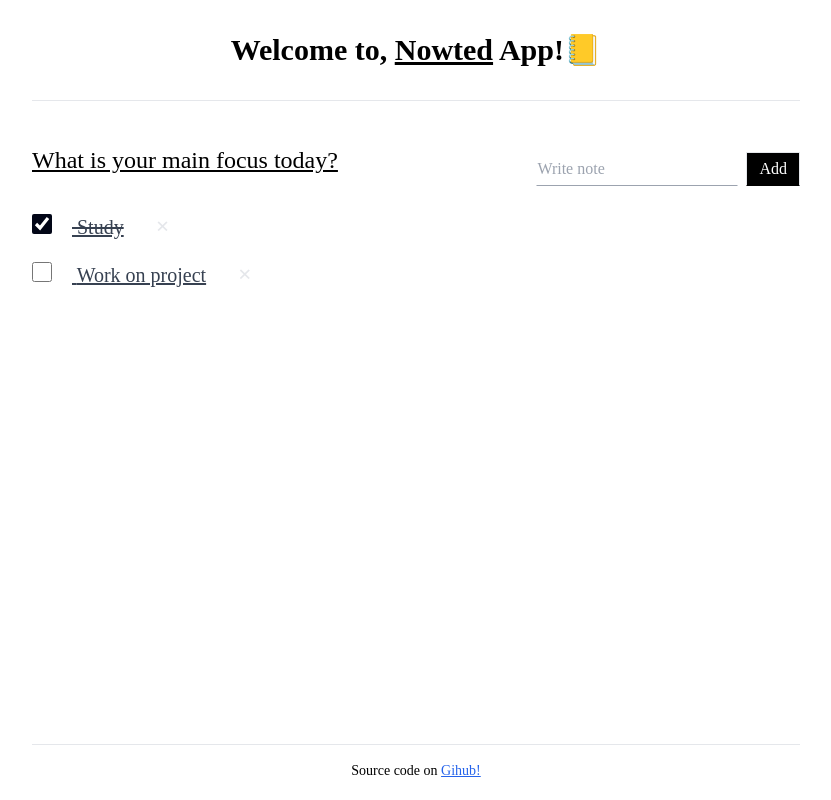
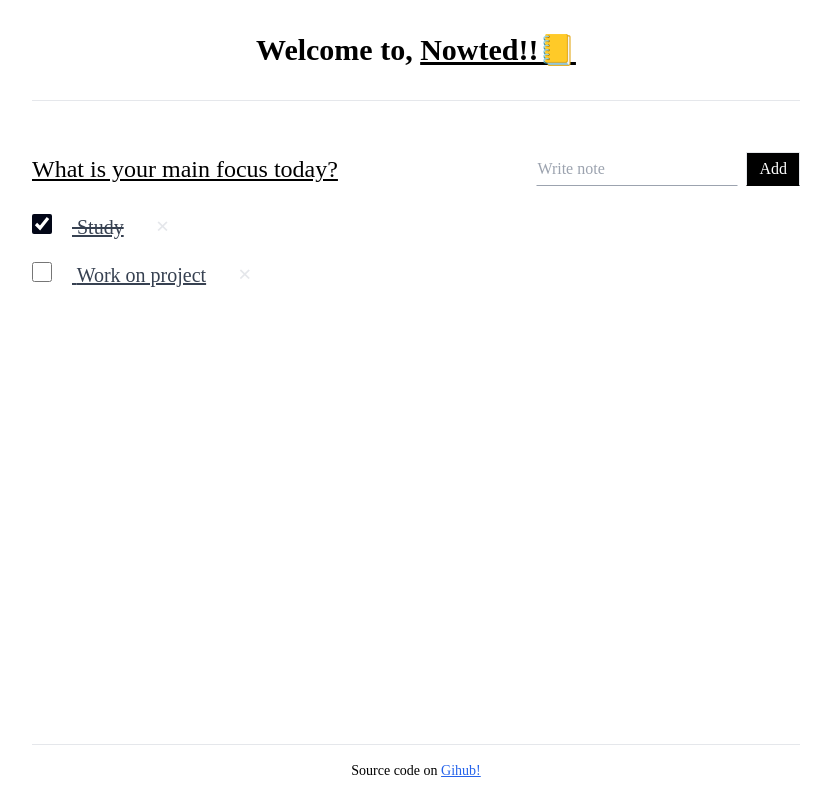
Before and after one commit to xsohe/nowted, a React (Vite) app: page / in a window 1280 px wide. Shown: the whole page, without its empty margins (224-1055 px from the left). Built offline with nearby package versions, Linux system fonts and the light colour scheme.

Commit message:
Adding react reveal

```diff
--- a/package.json
+++ b/package.json
@@ -12,6 +12,7 @@
   "dependencies": {
     "react": "^18.2.0",
     "react-dom": "^18.2.0",
+    "react-reveal": "^1.2.2",
     "uuid": "^9.0.0"
   },
   "devDependencies": {
--- a/src/components/Form.jsx
+++ b/src/components/Form.jsx
@@ -20,7 +20,7 @@
   }
 
   return (
-    <div className="flex relative justify-between sm:max-lg">
+    <div className="flex items-center justify-between sm:max-lg">
       <h1 className="text-xl md:text-2xl underline ">What is your main focus today?</h1>
       <form onSubmit={handleSubmit}>
         <input type="text" placeholder="Write note" className="border border-b-gray-400  py-1 m-2 border-transparent outline-none" autoFocus value={name} onChange={(e) => setName(e.target.value)} />
--- a/src/components/Header.jsx
+++ b/src/components/Header.jsx
@@ -1,9 +1,13 @@
+import Fade from 'react-reveal';
+
 export default function Header() {
   return (
     <div className="h-28 mb-8">
-      <h1 className="py-8 text-center text-xl font-bold md:text-3xl">
-        Welcome to, <span className="underline">Nowted</span> App!📒
-      </h1>
+      <Fade>
+        <h1 className="py-8 text-center text-xl font-bold md:text-3xl">
+          Welcome to, <span className="underline">Nowted!!📒</span>
+        </h1>
+      </Fade>
       <hr />
     </div>
   );
```
Also changed, not shown: 1 other file (tests, documents, lock files or other folders).
